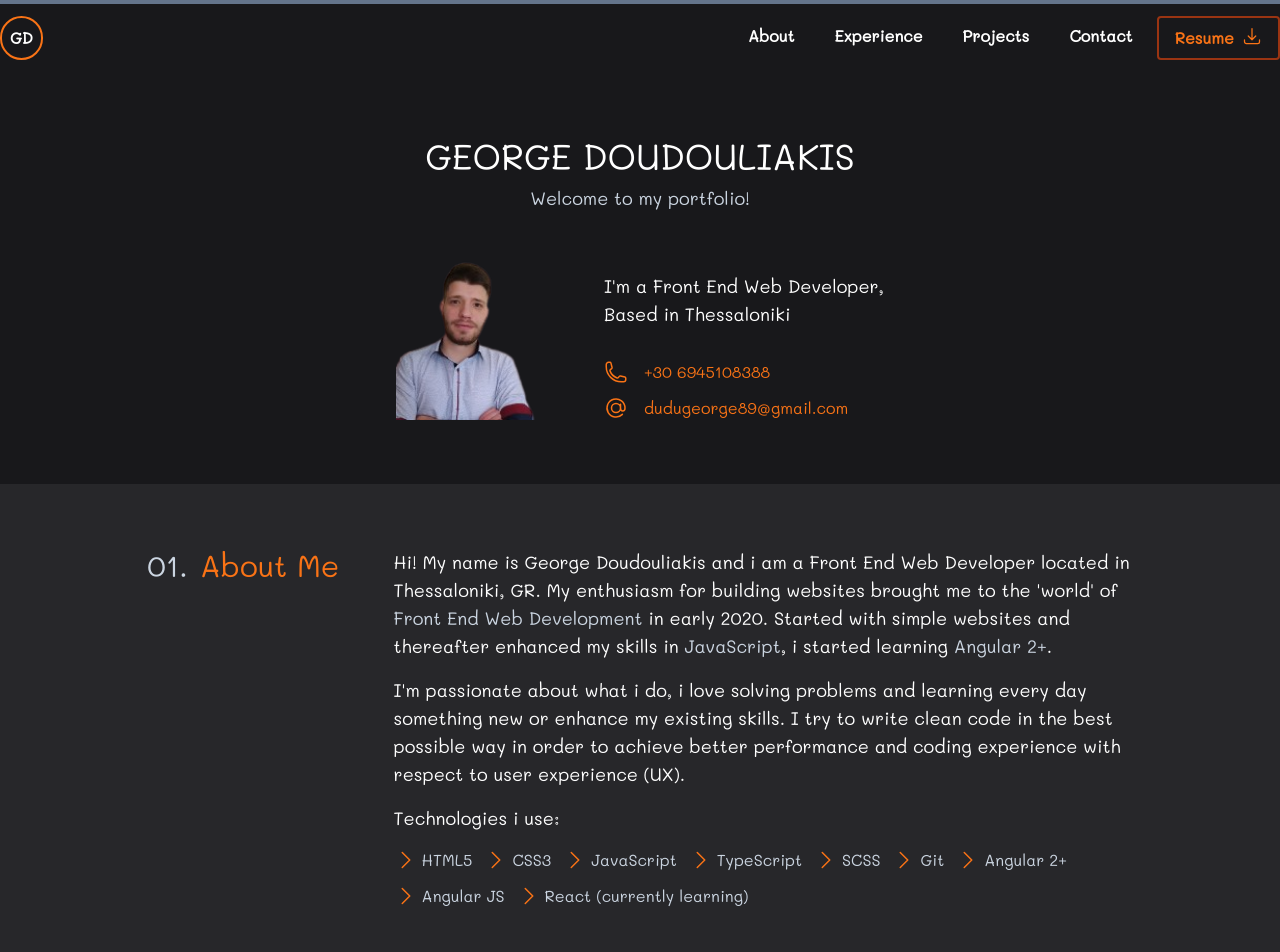
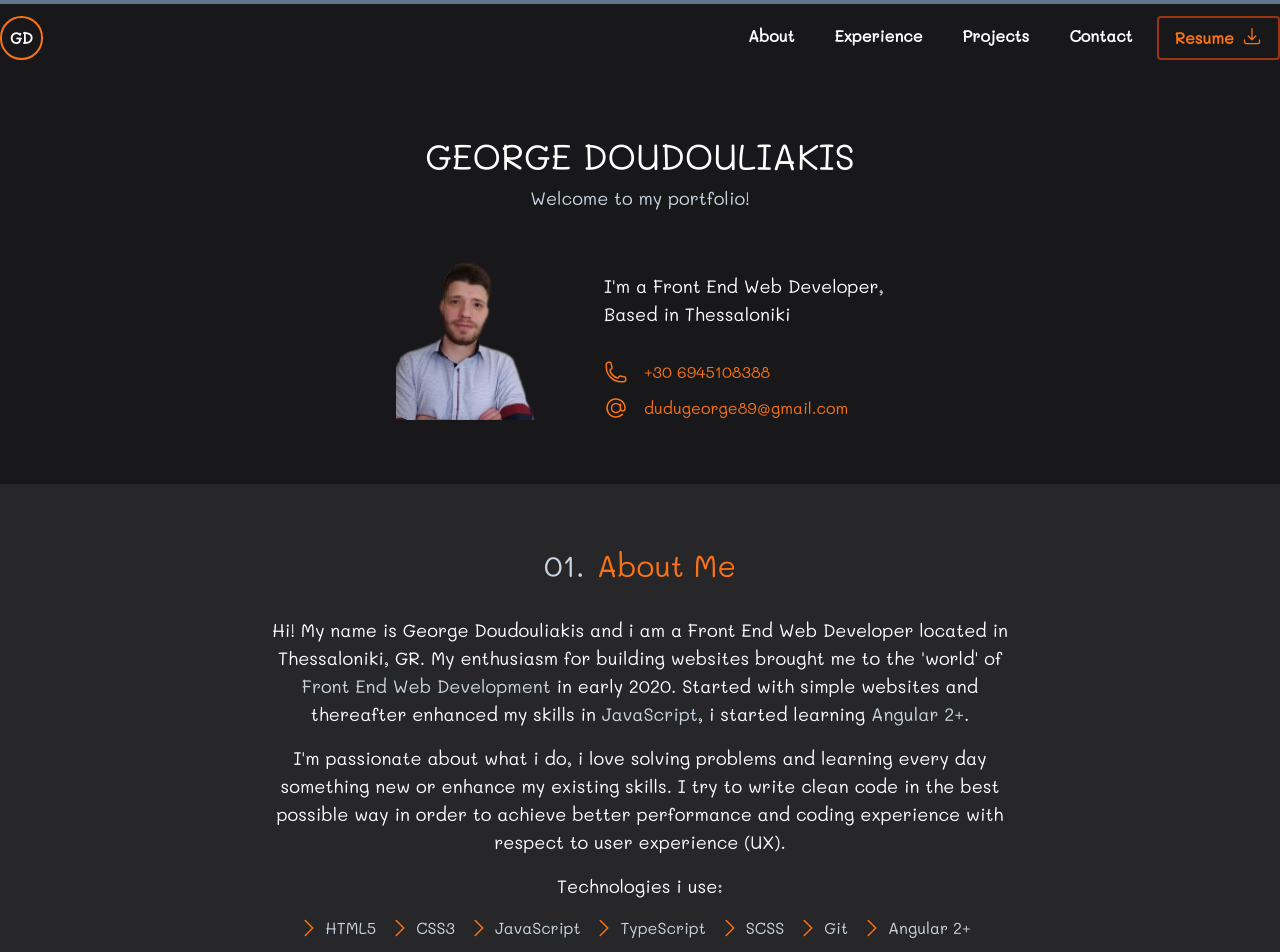
Before and after one commit to GeorgiosDoudouliakis/portfolio-v2, a React (Create React App) app: page / in a window 1280 px wide. Shown: the top 952 px of the page. Built offline with nearby package versions, Linux system fonts and the light colour scheme.

Commit message:
refactor: Change about section styles

```diff
--- a/src/components/about/About.js
+++ b/src/components/about/About.js
@@ -2,13 +2,12 @@ export default function About() {
     const technologies = ["HTML5", "CSS3", "JavaScript", "TypeScript", "SCSS", "Git", "Angular 2+", "Angular JS", "React (currently learning)"];
 
     return (
-      <section id="about" className="flex justify-center align-middle py-10 px-6 bg-zinc-800 md:py-14 md:px-0 lg:py-16">
-            <div className="px-6 lg:flex lg:justify-center">
-                <h2 className="text-center text-3xl mb-8 lg:text-left lg:mr-8 lg:w-1/5 xl:mr-0">
+      <section id="about" className="py-10 px-6 bg-zinc-800 md:py-14 lg:py-16">
+            <h2 className="text-center text-3xl mb-8 mx-auto">
                 <span className="mr-3 text-slate-300">01.</span>
                 <span className="text-orange-500">About Me</span>
             </h2>
-                <div className="text-center text-white lg:text-left lg:w-3/5">
+            <div className="text-center text-white mx-auto lg:w-3/5">
                 <p className="mb-4 xl:text-lg">Hi! My name is George Doudouliakis and i am a Front End Web Developer located in Thessaloniki, GR. My enthusiasm for building websites brought me to the 'world' of <span className="text-slate-300">Front End Web Development</span> in early 2020. Started with simple websites and thereafter enhanced my  skills in <span className="text-slate-300">JavaScript</span>, i started learning <span className="text-slate-300">Angular 2+</span>.</p>
                 <p className="mb-4 xl:text-lg">I'm passionate about what i do, i love solving problems and learning every day something new or enhance my existing skills. I try to write clean code in the best possible way in order to achieve better performance and coding experience with respect to user experience (UX).</p>
                 <p className="mb-4 xl:text-lg">Technologies i use:</p>
@@ -23,7 +22,6 @@ export default function About() {
                     }
                 </ul>
             </div>
-            </div>
       </section>
     );
 }
```
Lines whose indentation alone changed are shown as unchanged.
